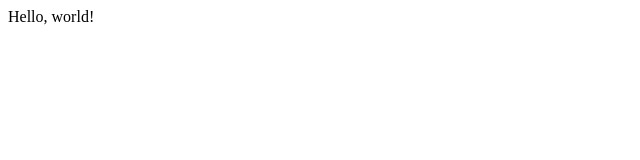
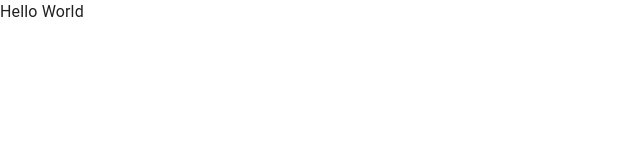
Before and after one commit to blackkkout/axels-test, a React (Create React App) app: page / in a window 1280 px wide. Shown: the top 160 px of the page, without its empty margins (0-640 px from the left). Built offline with nearby package versions, Linux system fonts and the light colour scheme.

Commit message:
setup `mui` with `styled-components` using `craco`

```diff
--- /dev/null
+++ b/craco.config.js
@@ -0,0 +1,7 @@
+module.exports = {
+  webpack: {
+    alias: {
+      '@mui/styled-engine': '@mui/styled-engine-sc',
+    },
+  },
+};
--- a/src/App.js
+++ b/src/App.js
@@ -1,3 +1,12 @@
-export function App() {
-  return <>Hello, world!</>;
+import CssBaseline from '@mui/material/CssBaseline';
+
+function App() {
+  return (
+    <>
+      <CssBaseline />
+      <div>Hello World</div>
+    </>
+  );
 }
+
+export default App;
--- a/src/reportWebVitals.js
+++ b/src/reportWebVitals.js
@@ -1,4 +1,4 @@
-const reportWebVitals = onPerfEntry => {
+const reportWebVitals = (onPerfEntry) => {
   if (onPerfEntry && onPerfEntry instanceof Function) {
     import('web-vitals').then(({ getCLS, getFID, getFCP, getLCP, getTTFB }) => {
       getCLS(onPerfEntry);
```
Also changed, not shown: package.json (+8 -4 lines), src/index.js (+6 -6 lines), src/setupTests.js (+1 -1 lines), 2 other files (tests, documents, lock files or other folders).
